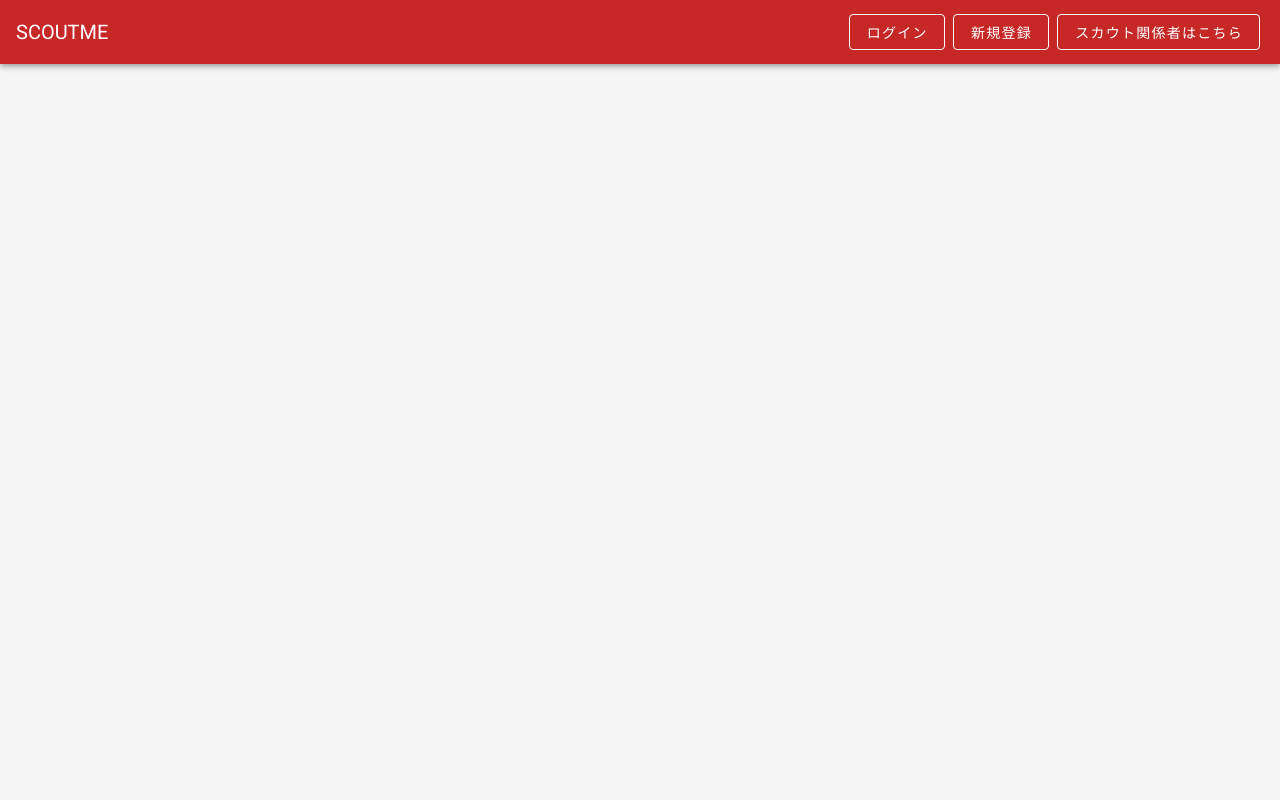
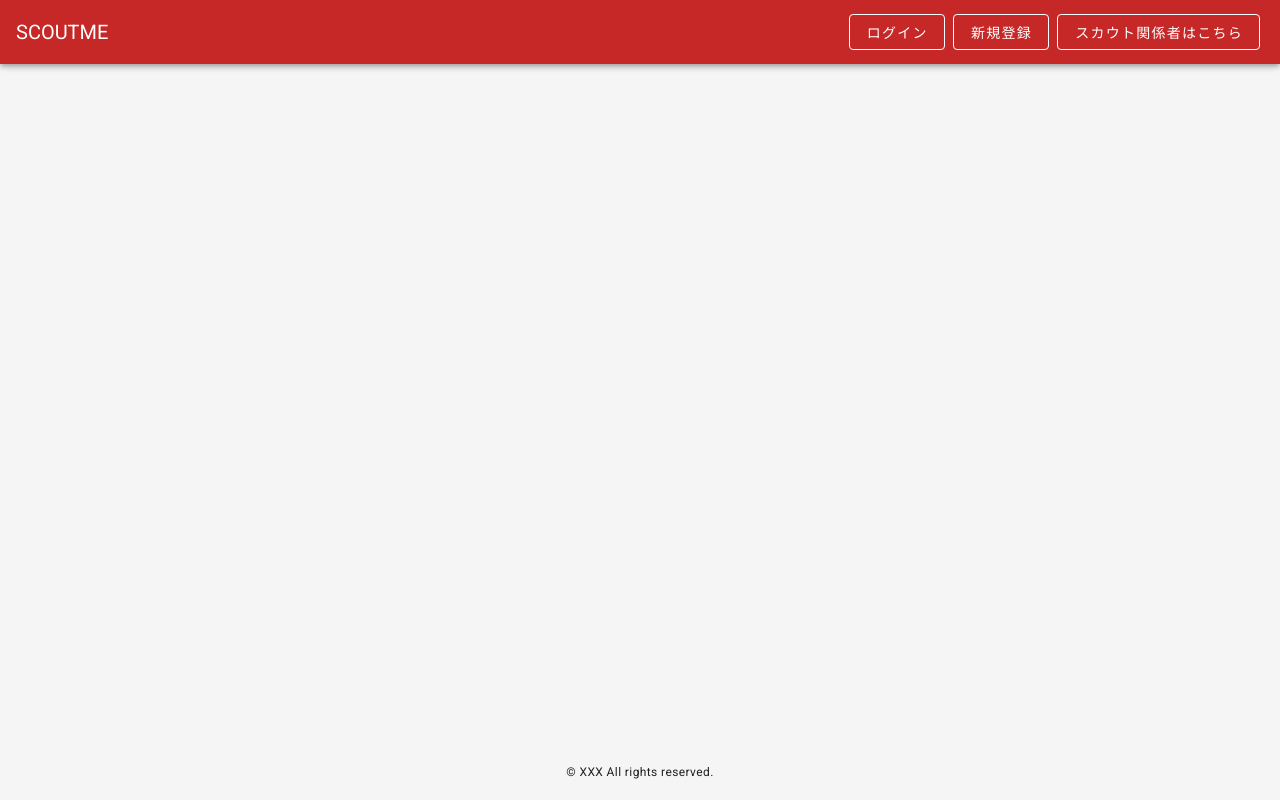
Before and after one commit to Scout-19/scout-19, a Vue app: page /about in a window 1280 px wide. Built offline with nearby package versions, Linux system fonts and the light colour scheme; no server answers.

Commit message:
add: copyright footer

```diff
--- a/src/App.vue
+++ b/src/App.vue
@@ -8,6 +8,10 @@
     </v-content>
 
     <BottomNavigation v-if="drawNavigation"/>
+
+    <v-footer absolute>
+      <v-col class="text-center caption">© XXX All rights reserved.</v-col>
+    </v-footer>
 
   </v-app>
 </template>
```
